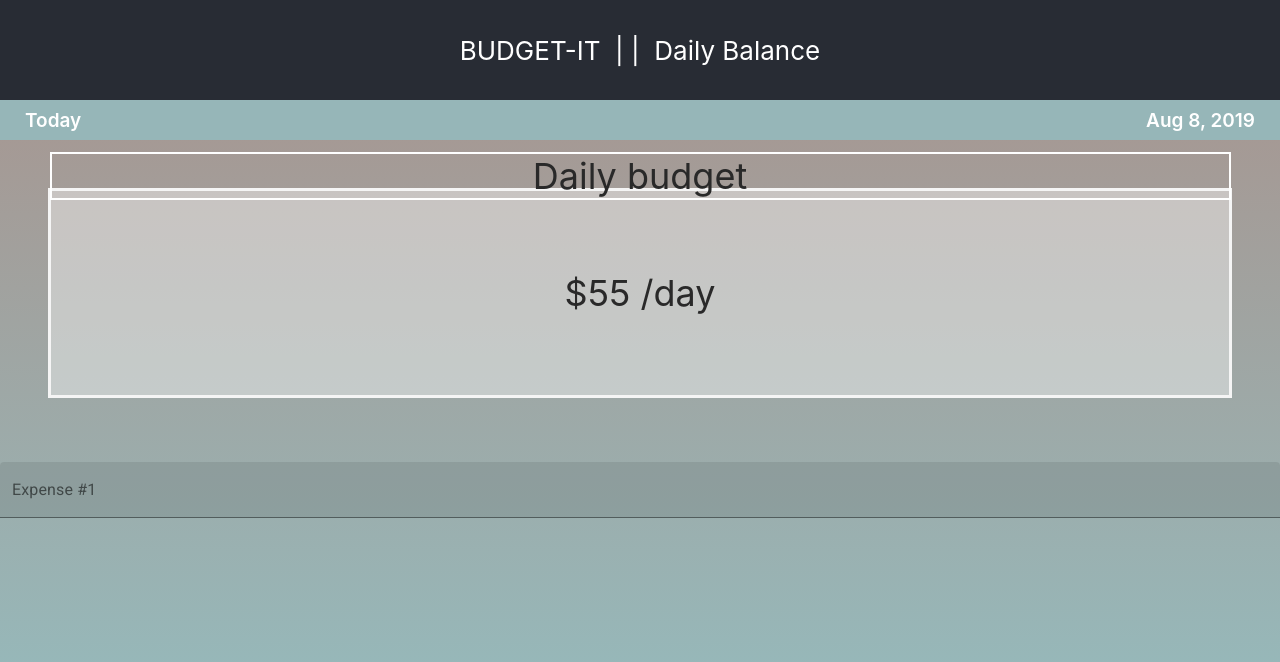
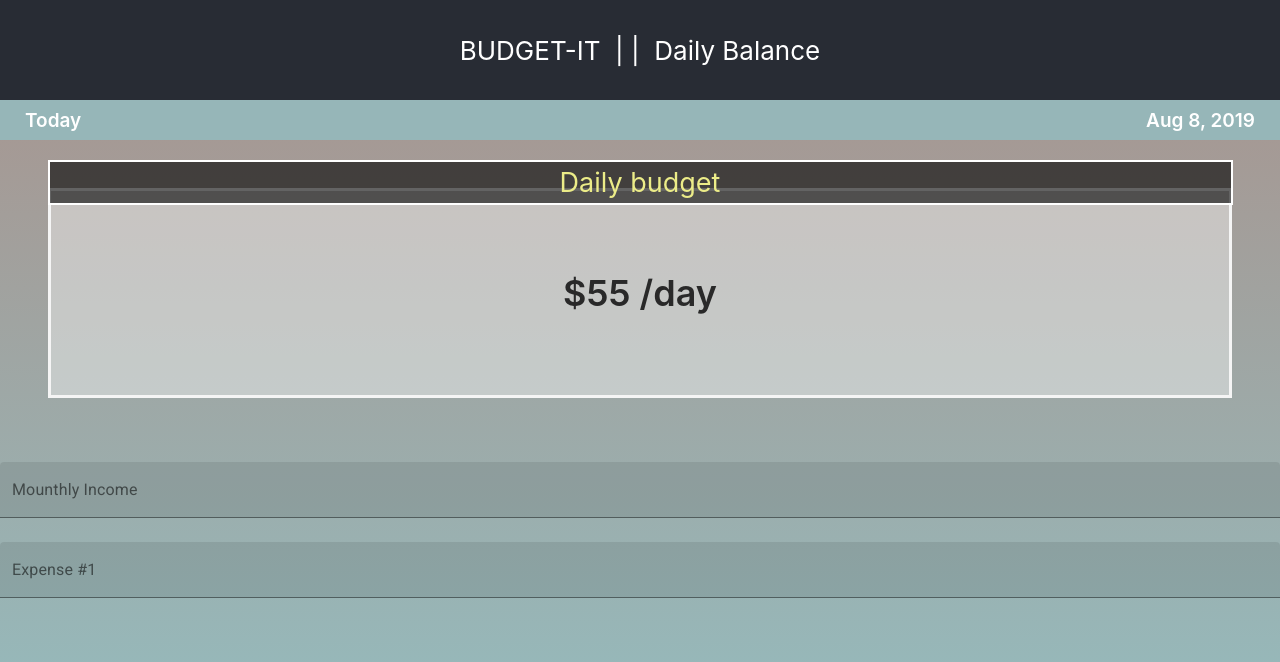
Before and after one commit to hayam1988/budget-it, a React (Create React App) app: page / in a window 1280 px wide. Shown: the top 662 px of the page. Built offline with nearby package versions, Linux system fonts and the light colour scheme.

Commit message:
added material ui 'expenses' textfield

```diff
--- a/package.json
+++ b/package.json
@@ -4,6 +4,7 @@
   "private": true,
   "dependencies": {
     "@material-ui/core": "^4.3.1",
+    "@material-ui/icons": "^4.2.1",
     "antd": "^3.21.2",
     "moment": "^2.24.0",
     "react": "^16.8.6",
--- a/src/App.css
+++ b/src/App.css
@@ -57,16 +57,31 @@ html, body, root{
   flex-direction: column;
   margin: 48px;
   padding: 80px;
+  /*padding: 60px;*/
   font-size: calc(4px + 4vmin);
   border: solid 3px rgb(245, 245, 245);
+  font-weight: 600;
 
 }
 
 .App .funds-header{
-  top: 19%;
+  top: 20%;
   position: absolute;
   border: solid 2px white;
-  width: calc(100% - 103px);
+  width: calc(100% - 107px);
+  font-size: calc(3px + 3vmin);
+  font-weight: 400;
+  background: rgba(0, 0, 0, 0.596);
+  color: rgb(236, 236, 136);
+  padding: 4px;
+}
+
+.App .fund-circle{
+  background: rgba(255, 207, 207, 0.616);
+  border: solid 1px white;
+  border-radius: 100%;
+  padding: 70px;
+
 
 
 }
--- a/src/App.js
+++ b/src/App.js
@@ -30,7 +30,18 @@ budget: [{
       <div className= "funds">
       <div className= "funds-header"> Daily budget </div>
 
-      $55 /day</div>
+      $55 /day
+
+      </div>
+
+      <TextField
+        id="filled-with-placeholder"
+        label=" Mounthly Income"
+        placeholder="$00.00"
+        fullWidth
+        margin="normal"
+        variant="filled"
+      />
 
       <TextField
         id="filled-with-placeholder"
```
Also changed, not shown: 1 other file (tests, documents, lock files or other folders).
